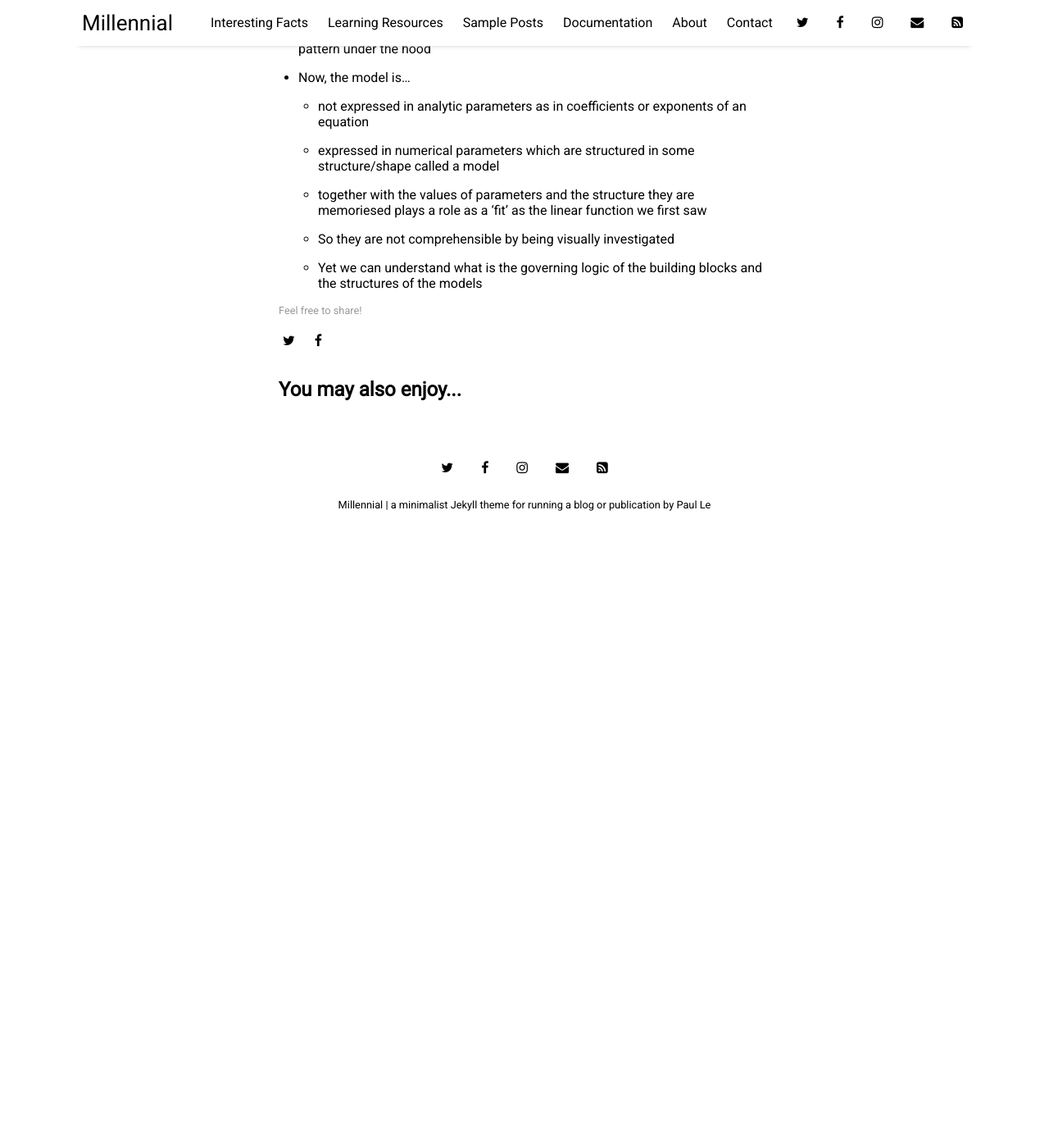
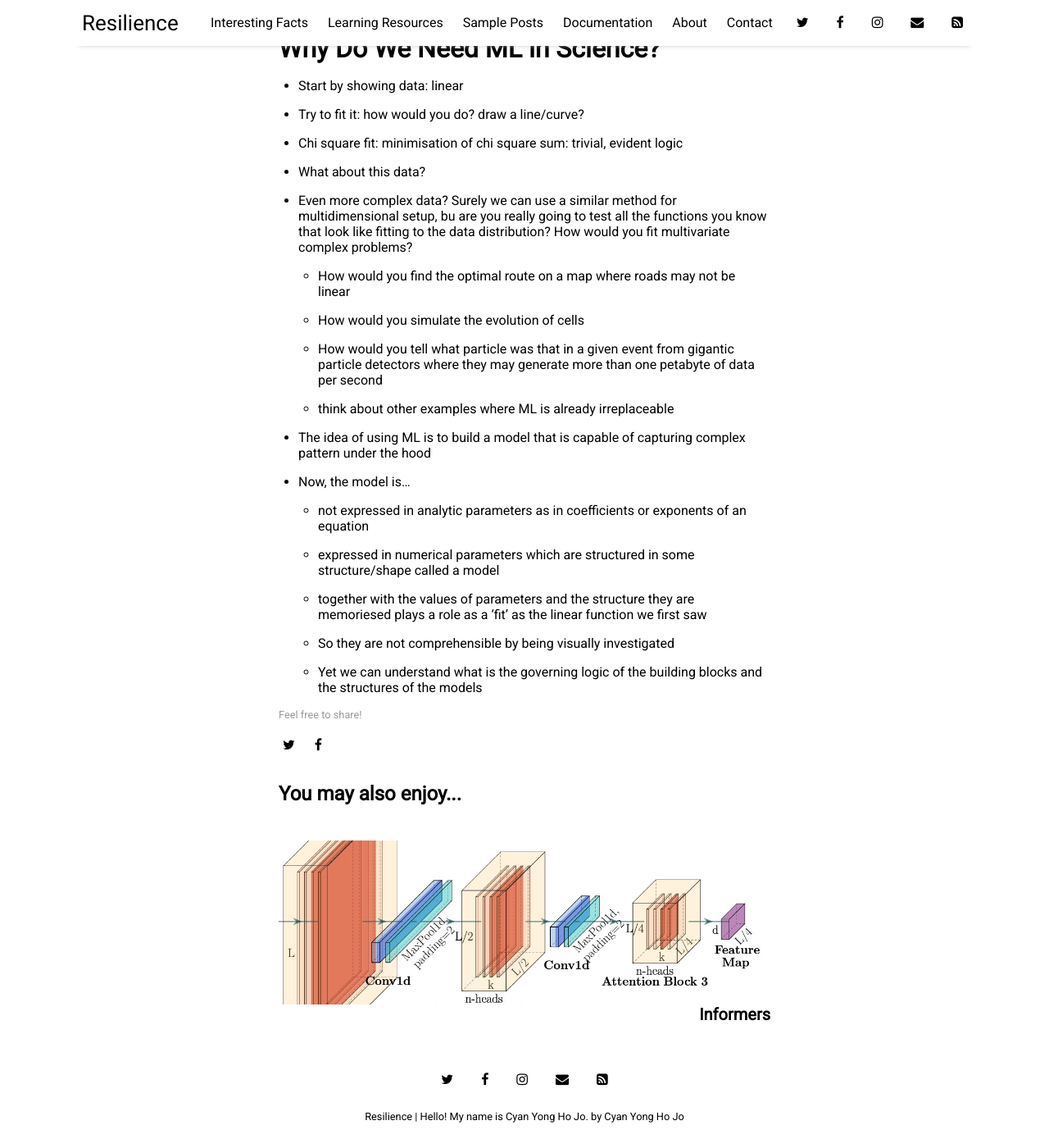
Before and after one commit to KUcyans/KUcyans.github.io, a Jekyll site: the page built from _posts/2025-10-29-Machine-Learning-For-Physics.md, in a window 1280 px wide and 1400 px high, scrolled down 561 px. Shown: the whole window at 82% size. Built offline with Jekyll 4.4.1, drawn with Linux system fonts in a browser that asks for light colours; nearby versions of some CDN libraries; our own code applies the rules of GitHub Pages for plain Markdown files; before the commit the page ends 1215 px from its top, so only the background shows below that; some of the changed text lies outside the part shown.

Commit message:
change title

```diff
--- a/_config.yml
+++ b/_config.yml
@@ -10,9 +10,9 @@
 plugins:             [jekyll-paginate, jekyll-sitemap, jekyll-feed, jekyll-seo-tag]
 
 # Customise atom feed settings (this is where Jekyll-Feed gets configuration information)
-title:		           "Millennial"
-description:	       "a minimalist Jekyll theme for running a blog or publication"
-author:              "Paul Le"
+title:		           "Resilience"
+description:	       "Hello! My name is Cyan Yong Ho Jo."
+author:              "Cyan Yong Ho Jo"
 
 # RSS 2.0 can be used instead of Atom by uncommenting following two lines
 #feed:
```
Also changed, not shown: _posts/2025-10-28-informers.md (+2 -2 lines), _posts/2025-10-29-Machine-Learning-For-Physics.md (+3 -3 lines), _posts/2025-11-14-chi-square-goodness.md (+2 -2 lines).
